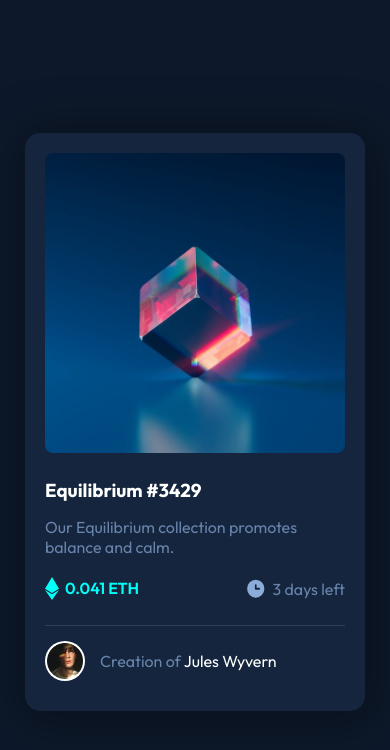
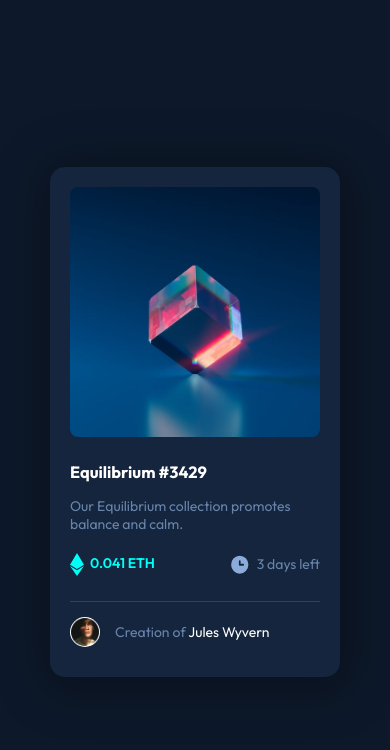
Before and after one commit to cannibalhulk/nft-preview-card, a plain HTML site: page index.html in a window 390 px wide. Drawn offline with Linux system fonts and the light colour scheme.

Commit message:
added media query

```diff
--- a/Global.css
+++ b/Global.css
@@ -121,5 +121,20 @@ main{
 /* Creator ends */
 
 @media screen and (min-width:375px) and (max-width:1440px){
+    main{
+        font-size: 14px;
+    }
 
+    .card{
+        width: 250px;
+    }
+
+    .ctr-img-div{
+        width:30px;
+        height: 30px;
+    }
+
+    .ctr-img-div img{
+        width: 93%;
+    }
 }
```
